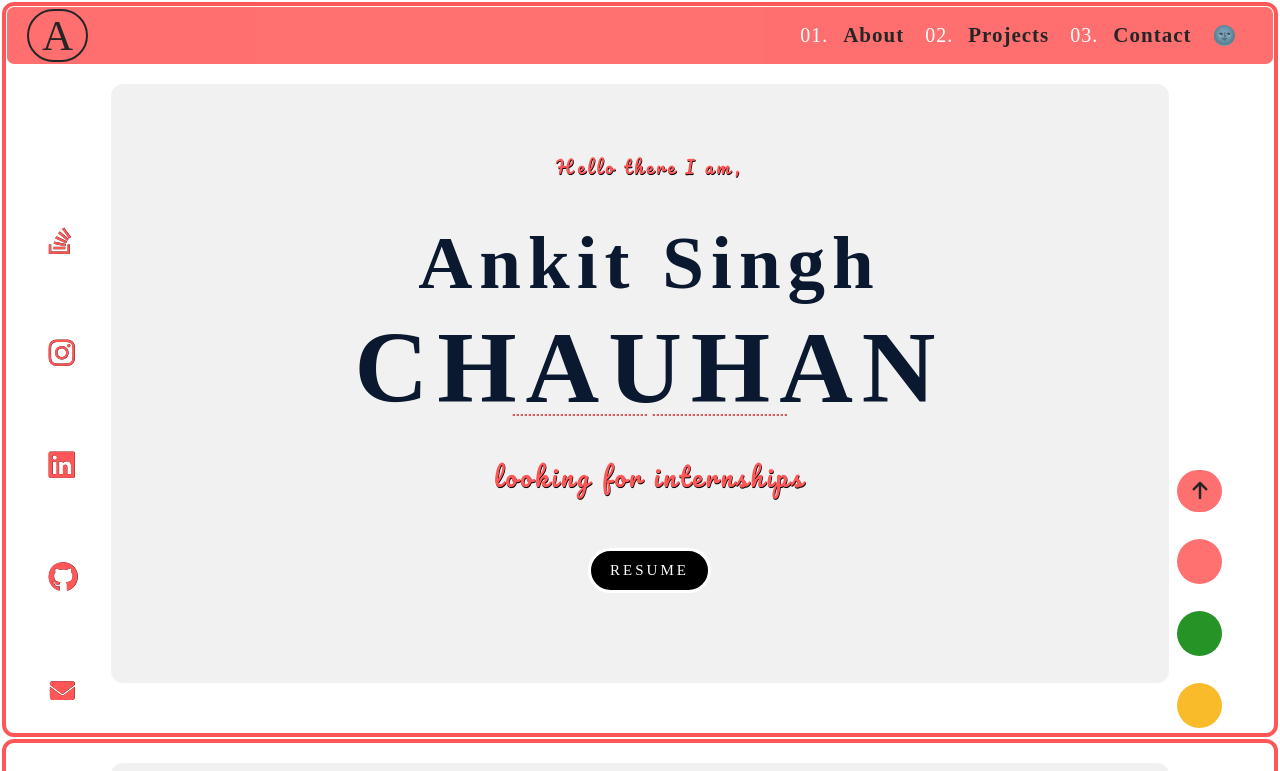
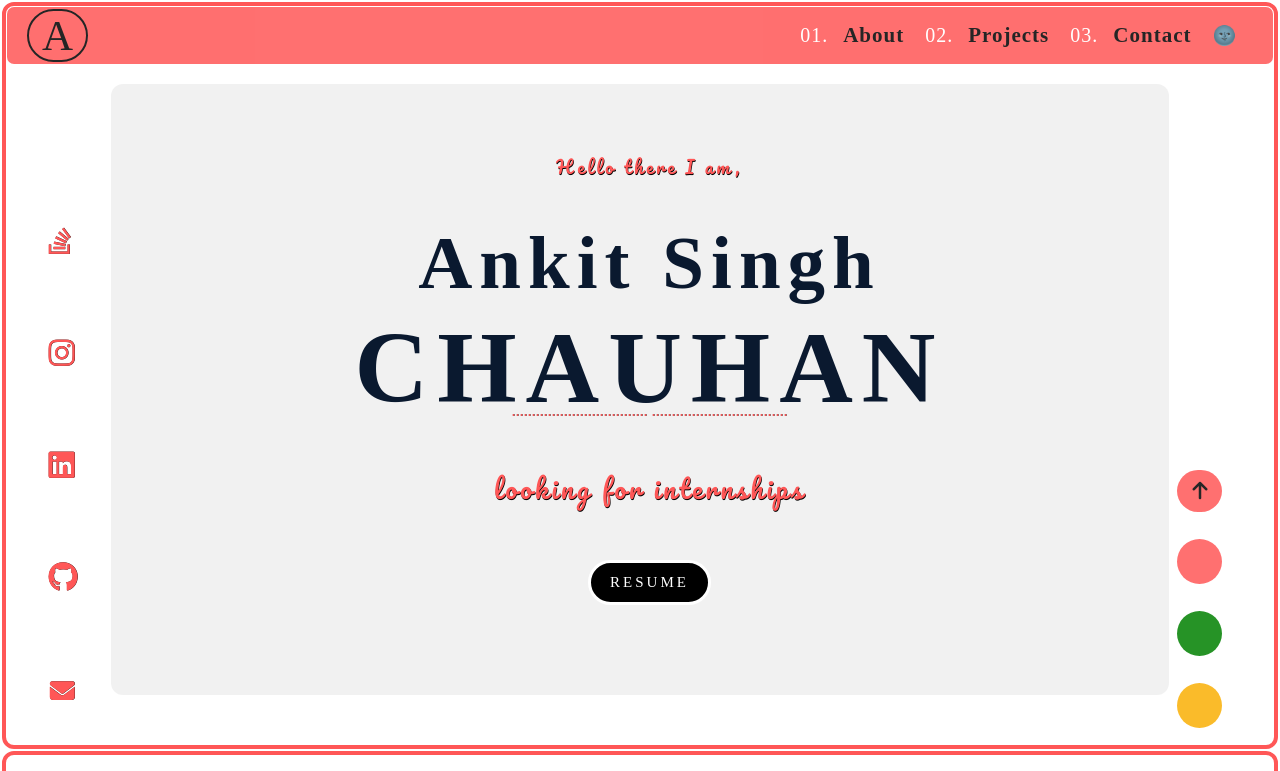
Before and after one commit to ankitsingh2105/Portfolio, a React (Create React App) app: page / in a window 1280 px wide. Shown: the top 771 px of the page. Built offline with nearby package versions, Linux system fonts and the light colour scheme; a web font is replaced by a local one.

Commit message:
updated css for dektop view

```diff
--- a/src/COMPONENTS/home.css
+++ b/src/COMPONENTS/home.css
@@ -206,7 +206,7 @@ body::-webkit-scrollbar-thumb {
 .greetings2 {
     color: white;
     font-size: 28px;
-    margin-top: 33px;
+    margin-top: 45px;
     letter-spacing: 3px;
 }
 
```
